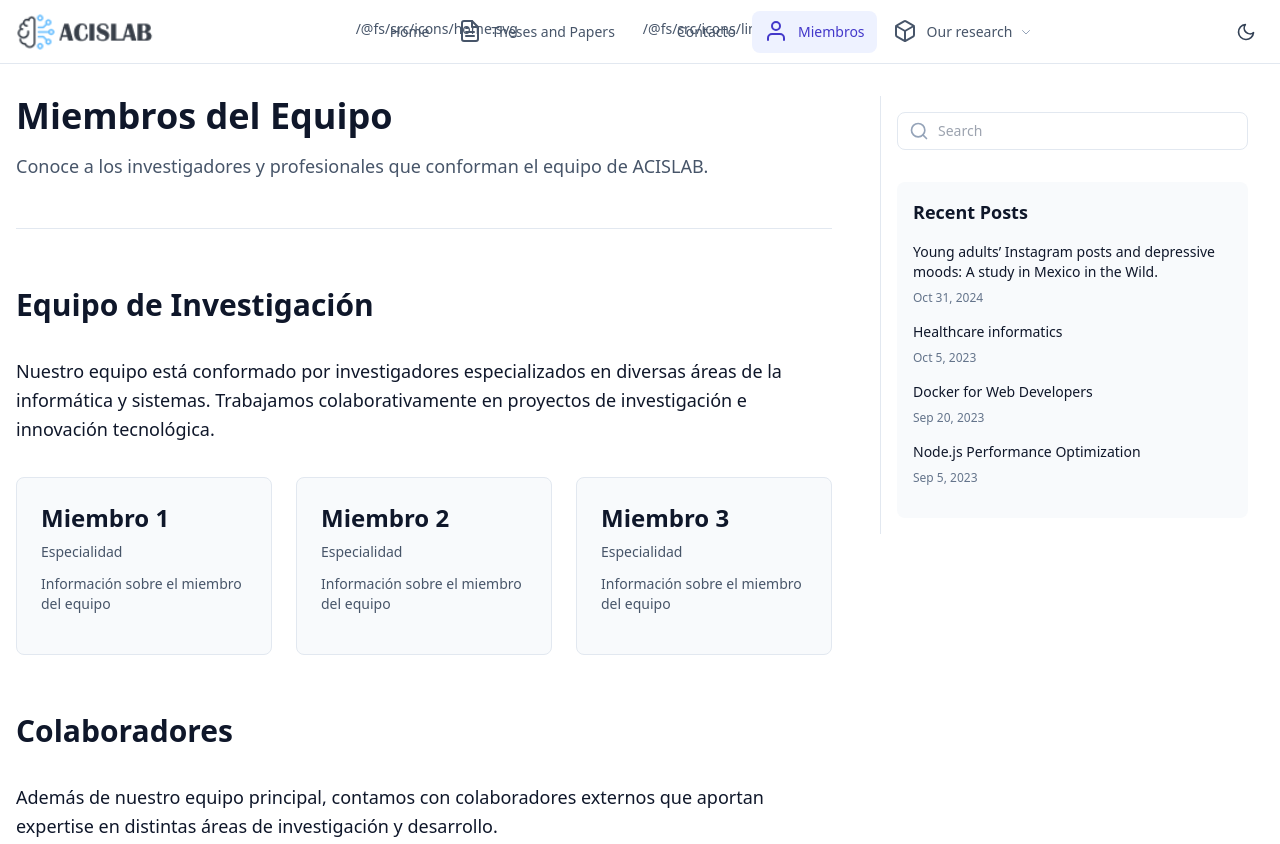
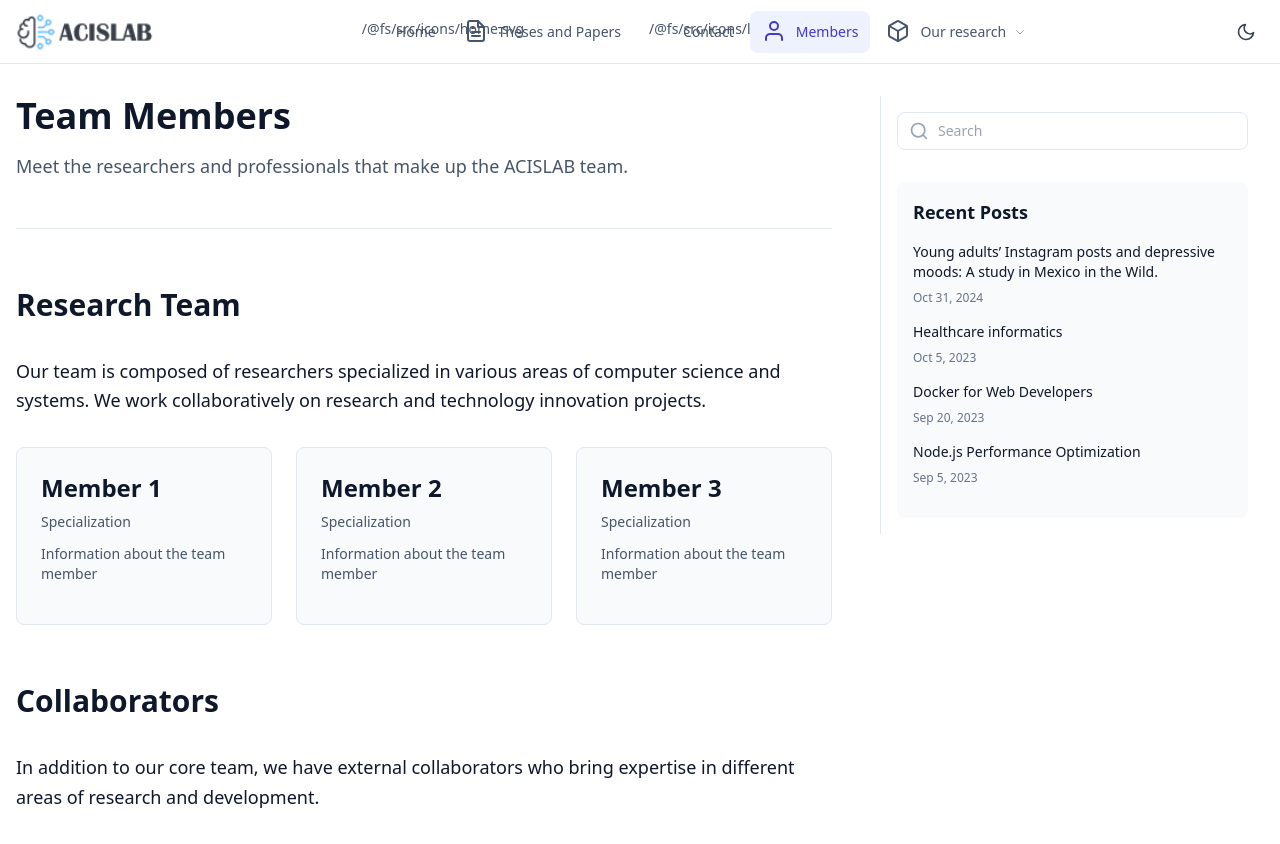
Before and after one commit to DavidEscarcegaCorral/acislab-page, an Astro site: page /members in a window 1280 px wide. Shown: the top 844 px of the page. Built offline with nearby package versions, Linux system fonts and the light colour scheme; Astro itself is replaced by a stand-in of ours; some packages are replaced by stand-ins of ours.

Commit message:
cambio de idioma

```diff
--- a/src/components/Navigation.astro
+++ b/src/components/Navigation.astro
@@ -75,7 +75,7 @@ const inactiveClass =
       class={`${linkClass} ${isActive("/contact") ? activeClass : inactiveClass}`}
     >
       <Icon name="link" class="w-4 h-4" />
-      <span>Contacto</span>
+      <span>Contact</span>
     </a>
 
     <a
@@ -83,7 +83,7 @@ const inactiveClass =
       class={`${linkClass} ${isActive("/members") ? activeClass : inactiveClass}`}
     >
       <Icon name="user" class="w-4 h-4" />
-      <span>Miembros</span>
+      <span>Members</span>
     </a>
 
     {
--- a/src/pages/contact.astro
+++ b/src/pages/contact.astro
@@ -3,44 +3,44 @@ import ThreeColumnLayout from '@layouts/ThreeColumnLayout.astro';
 import { formatPageTitle } from '@utils/config';
 ---
 
-<ThreeColumnLayout title={formatPageTitle('Contacto')}>
+<ThreeColumnLayout title={formatPageTitle('Contact')}>
   <header class="pb-8 border-b border-slate-200 dark:border-slate-800 mb-8">
-    <h1 class="text-4xl font-bold mb-4">Contacto</h1>
+    <h1 class="text-4xl font-bold mb-4">Contact Us</h1>
     <p class="text-lg text-slate-600 dark:text-slate-300">
-      Ponte en contacto con nosotros para colaboraciones, consultas o más información.
+      Get in touch with us for collaborations, inquiries, or more information.
     </p>
   </header>
 
   <div class="prose dark:prose-invert prose-lg max-w-none space-y-8">
     <section>
-      <h2>Información de Contacto</h2>
+      <h2>Contact Information</h2>
       <p>
-        Estamos disponibles para responder tus preguntas y escuchar tus propuestas de colaboración.
-        No dudes en ponerte en contacto con nosotros a través de los siguientes medios:
+        We are available to answer your questions and listen to your collaboration proposals.
+        Feel free to reach out to us through the following channels:
       </p>
 
       <div class="grid grid-cols-1 md:grid-cols-2 gap-6 my-8 not-prose">
         <div class="p-6 bg-slate-50 dark:bg-slate-800 rounded-lg border border-slate-200 dark:border-slate-700">
           <h3 class="font-semibold text-slate-900 dark:text-white mb-2">Email</h3>
           <p class="text-slate-600 dark:text-slate-300">
-            Para consultas generales y colaboraciones
+            For general inquiries and collaboration proposals
           </p>
         </div>
 
         <div class="p-6 bg-slate-50 dark:bg-slate-800 rounded-lg border border-slate-200 dark:border-slate-700">
-          <h3 class="font-semibold text-slate-900 dark:text-white mb-2">Ubicación</h3>
+          <h3 class="font-semibold text-slate-900 dark:text-white mb-2">Location</h3>
           <p class="text-slate-600 dark:text-slate-300">
-            Información sobre nuestra ubicación
+            Information about our location
           </p>
         </div>
       </div>
     </section>
 
     <section>
-      <h2>Síguenos en Redes Sociales</h2>
+      <h2>Follow Us on Social Media</h2>
       <p>
-        También puedes conectar con nosotros en nuestras redes sociales para estar al tanto de las últimas
-        noticias, investigaciones y actualizaciones.
+        You can also connect with us on our social media channels to stay updated on the latest
+        news, research, and updates.
       </p>
     </section>
   </div>
--- a/src/pages/members.astro
+++ b/src/pages/members.astro
@@ -3,54 +3,54 @@ import ThreeColumnLayout from '@layouts/ThreeColumnLayout.astro';
 import { formatPageTitle } from '@utils/config';
 ---
 
-<ThreeColumnLayout title={formatPageTitle('Miembros')}>
+<ThreeColumnLayout title={formatPageTitle('Members')}>
   <header class="pb-8 border-b border-slate-200 dark:border-slate-800 mb-8">
-    <h1 class="text-4xl font-bold mb-4">Miembros del Equipo</h1>
+    <h1 class="text-4xl font-bold mb-4">Team Members</h1>
     <p class="text-lg text-slate-600 dark:text-slate-300">
-      Conoce a los investigadores y profesionales que conforman el equipo de ACISLAB.
+      Meet the researchers and professionals that make up the ACISLAB team.
     </p>
   </header>
 
   <div class="prose dark:prose-invert prose-lg max-w-none space-y-8">
     <section>
-      <h2>Equipo de Investigación</h2>
+      <h2>Research Team</h2>
       <p>
-        Nuestro equipo está conformado por investigadores especializados en diversas áreas de la informática y sistemas.
-        Trabajamos colaborativamente en proyectos de investigación e innovación tecnológica.
+        Our team is composed of researchers specialized in various areas of computer science and systems.
+        We work collaboratively on research and technology innovation projects.
       </p>
 
       <div class="grid grid-cols-1 md:grid-cols-2 lg:grid-cols-3 gap-6 my-8 not-prose">
         <div class="p-6 bg-slate-50 dark:bg-slate-800 rounded-lg border border-slate-200 dark:border-slate-700">
-          <h3 class="font-semibold text-slate-900 dark:text-white mb-2">Miembro 1</h3>
-          <p class="text-sm text-slate-600 dark:text-slate-400 mb-3">Especialidad</p>
+          <h3 class="font-semibold text-slate-900 dark:text-white mb-2">Member 1</h3>
+          <p class="text-sm text-slate-600 dark:text-slate-400 mb-3">Specialization</p>
           <p class="text-slate-600 dark:text-slate-300 text-sm">
-            Información sobre el miembro del equipo
+            Information about the team member
           </p>
         </div>
 
         <div class="p-6 bg-slate-50 dark:bg-slate-800 rounded-lg border border-slate-200 dark:border-slate-700">
-          <h3 class="font-semibold text-slate-900 dark:text-white mb-2">Miembro 2</h3>
-          <p class="text-sm text-slate-600 dark:text-slate-400 mb-3">Especialidad</p>
+          <h3 class="font-semibold text-slate-900 dark:text-white mb-2">Member 2</h3>
+          <p class="text-sm text-slate-600 dark:text-slate-400 mb-3">Specialization</p>
           <p class="text-slate-600 dark:text-slate-300 text-sm">
-            Información sobre el miembro del equipo
+            Information about the team member
           </p>
         </div>
 
         <div class="p-6 bg-slate-50 dark:bg-slate-800 rounded-lg border border-slate-200 dark:border-slate-700">
-          <h3 class="font-semibold text-slate-900 dark:text-white mb-2">Miembro 3</h3>
-          <p class="text-sm text-slate-600 dark:text-slate-400 mb-3">Especialidad</p>
+          <h3 class="font-semibold text-slate-900 dark:text-white mb-2">Member 3</h3>
+          <p class="text-sm text-slate-600 dark:text-slate-400 mb-3">Specialization</p>
           <p class="text-slate-600 dark:text-slate-300 text-sm">
-            Información sobre el miembro del equipo
+            Information about the team member
           </p>
         </div>
       </div>
     </section>
 
     <section>
-      <h2>Colaboradores</h2>
+      <h2>Collaborators</h2>
       <p>
-        Además de nuestro equipo principal, contamos con colaboradores externos que aportan
-        expertise en distintas áreas de investigación y desarrollo.
+        In addition to our core team, we have external collaborators who bring
+        expertise in different areas of research and development.
       </p>
     </section>
   </div>
```
